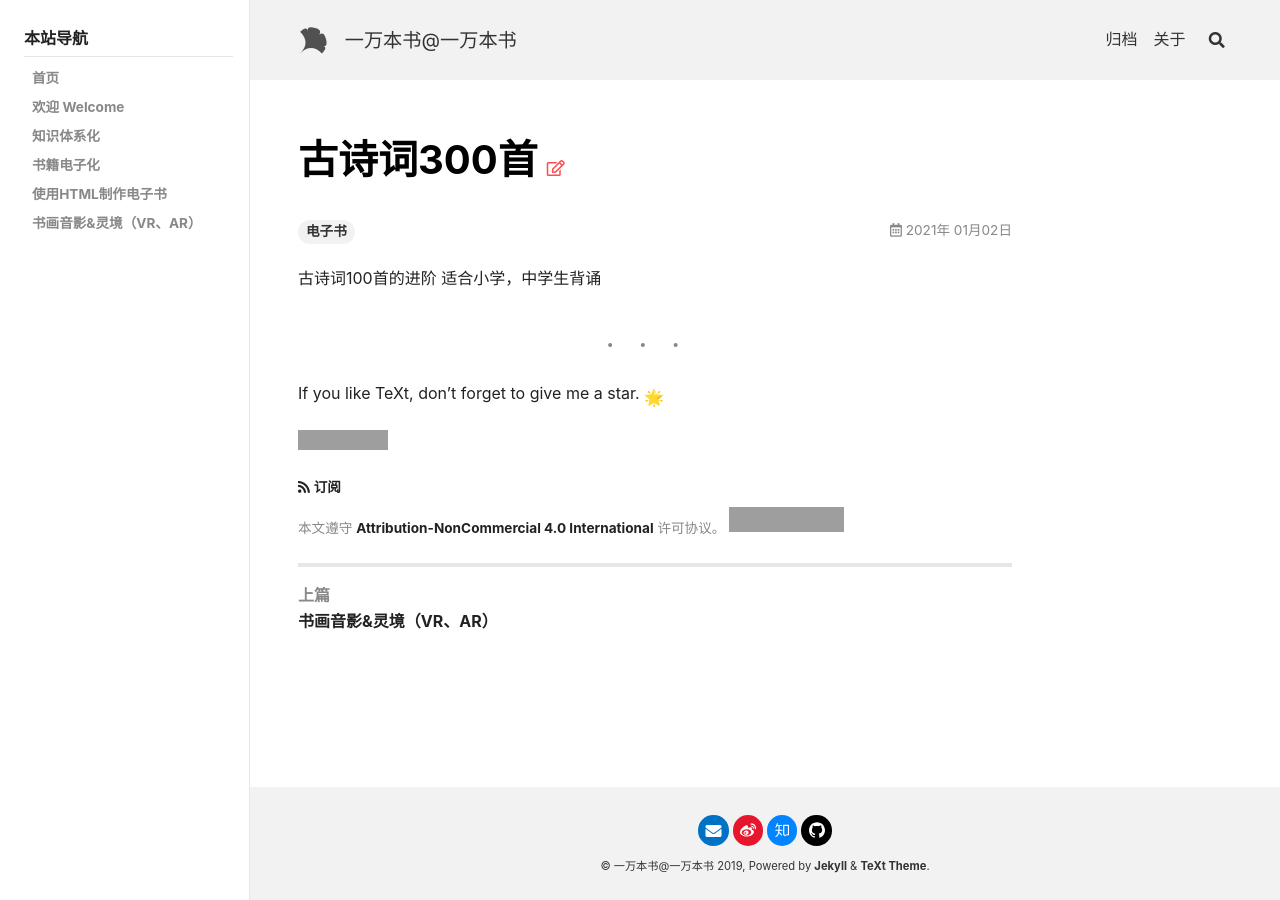
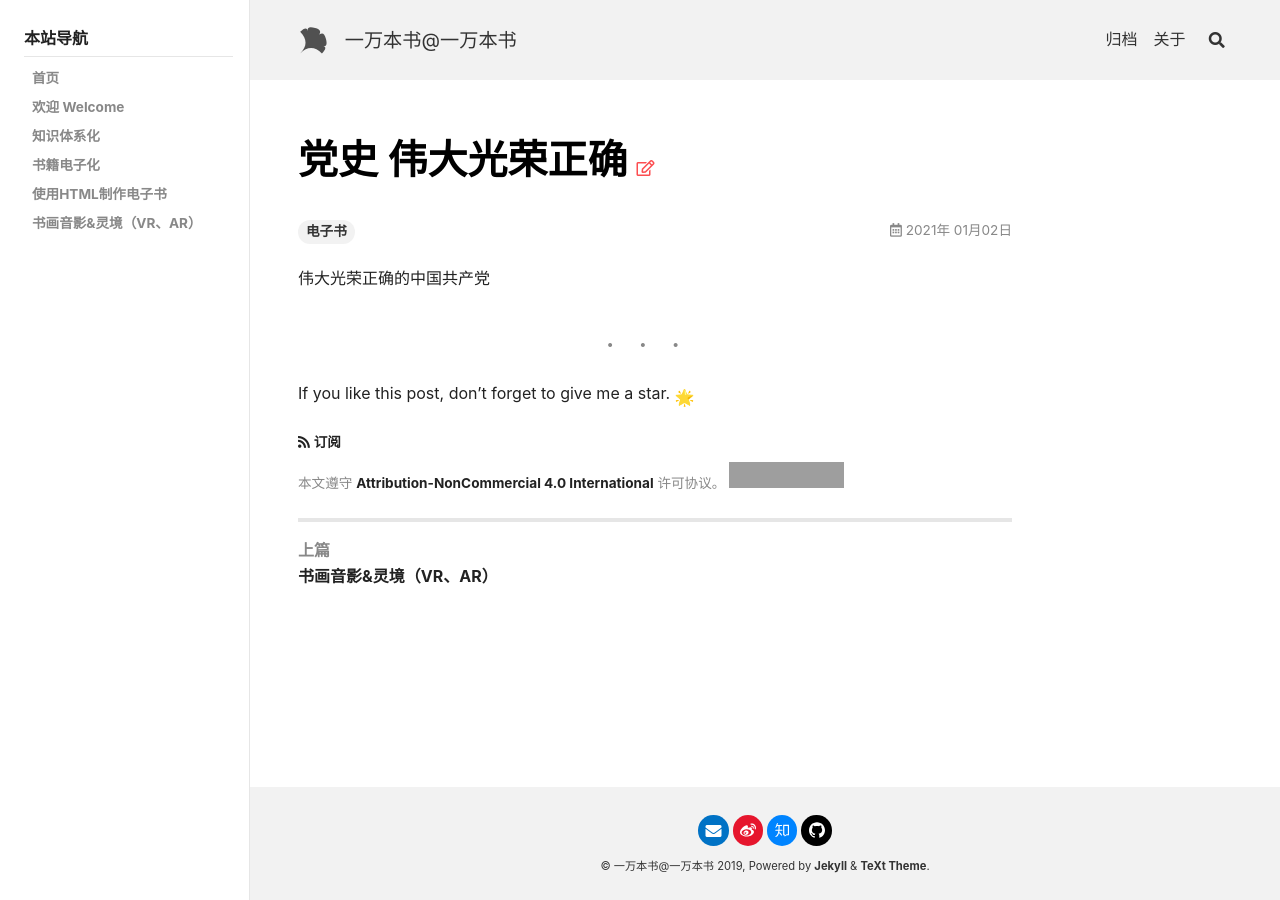
Before and after one commit to yiwanbenshu/yiwanbenshu.github.io, a Jekyll site: the page built from _posts/2021-01-02-建党100周年-中国共产党党史书目推荐.md, in a window 1280 px wide. Built offline with Jekyll 4.4.1, drawn with Linux system fonts in a browser that asks for light colours; nearby versions of some CDN libraries; emoji names are drawn with the system emoji font; grey boxes are pictures that could not be loaded.

Commit message:
Update 2021-01-02-建党100周年-中国共产党党史书目推荐.md

```diff
--- a/_posts/2021-01-02-建党100周年-中国共产党党史书目推荐.md
+++ b/_posts/2021-01-02-建党100周年-中国共产党党史书目推荐.md
@@ -1,18 +1,15 @@
 ---
-title: 古诗词300首
+title: 党史 伟大光荣正确
 tags: 电子书
 sidebar:
   nav: docs-zh
 ---
 
-古诗词100首的进阶
-适合小学，中学生背诵
+伟大光荣正确的中国共产党
 
 
 <!--more-->
 
 ---
 
-If you like TeXt, don't forget to give me a star. :star2:
-
-[![Star This Project](https://img.shields.io/github/stars/kitian616/jekyll-TeXt-theme.svg?label=Stars&style=social)](https://github.com/kitian616/jekyll-TeXt-theme/)
+If you like this post, don't forget to give me a star. :star2:
```
